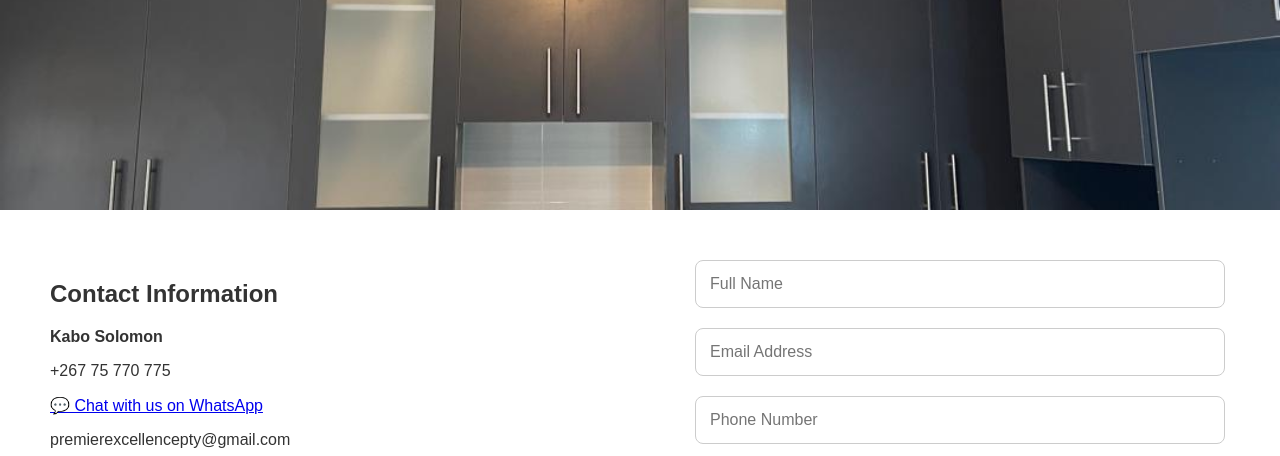
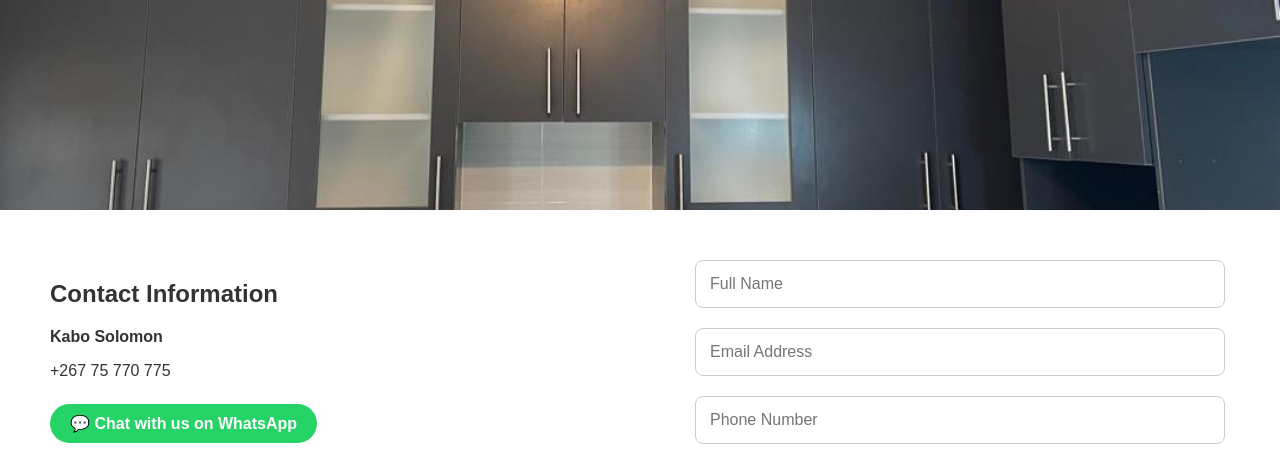
Before and after one commit to DitebogoSolomon/Bida25-204-assignment, a plain HTML site: page contact.html in a window 1280 px wide. Shown: the part 341-797 px from the top of the page. Drawn offline with nearby package versions, Linux system fonts and the light colour scheme.

Commit message:
Update style.css

```diff
--- a/style.css
+++ b/style.css
@@ -423,3 +423,18 @@ form select:focus {
     display: block;
   }
 }
+
+.whatsapp-btn {
+  display: inline-block;
+  background-color: #25D366;
+  color: white;
+  padding: 10px 20px;
+  border-radius: 25px;
+  text-decoration: none;
+  font-weight: bold;
+  margin-top: 8px;
+}
+
+.whatsapp-btn:hover {
+  background-color: #1ebe5d;
+}
```
